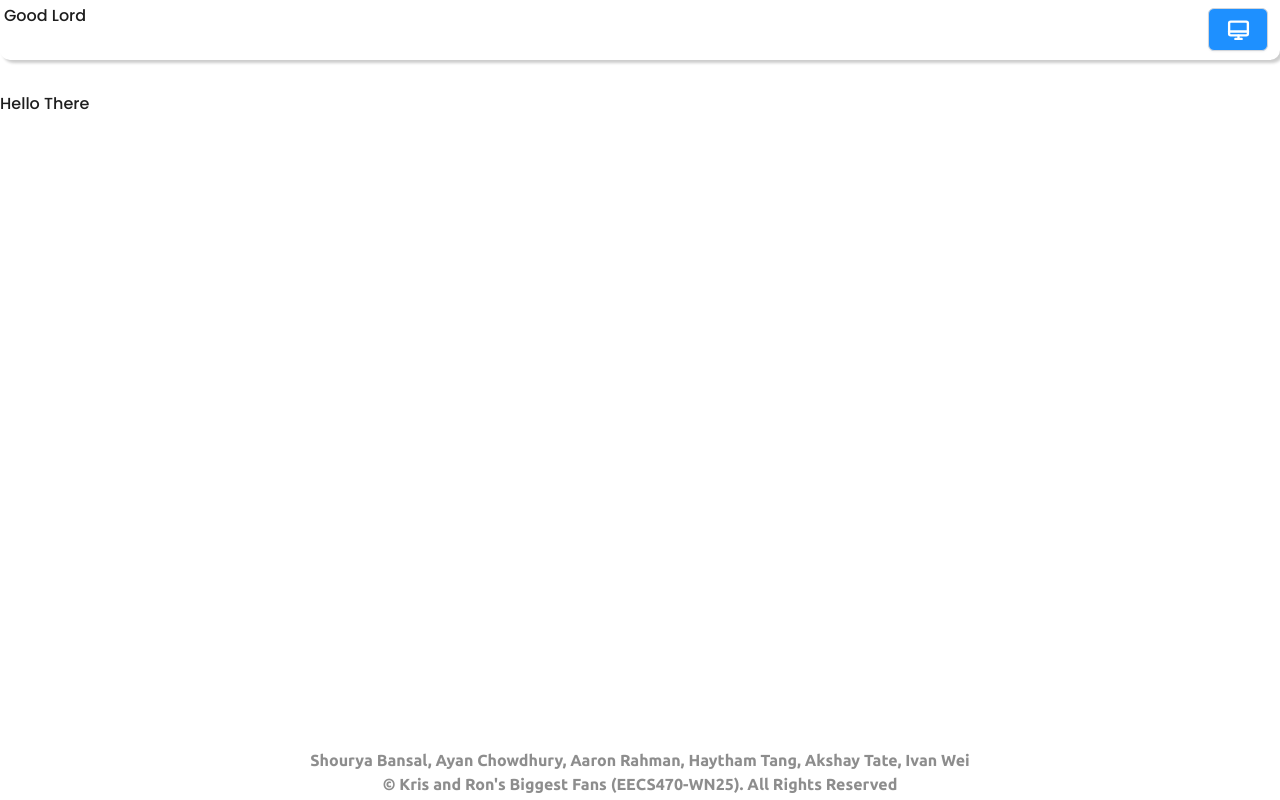
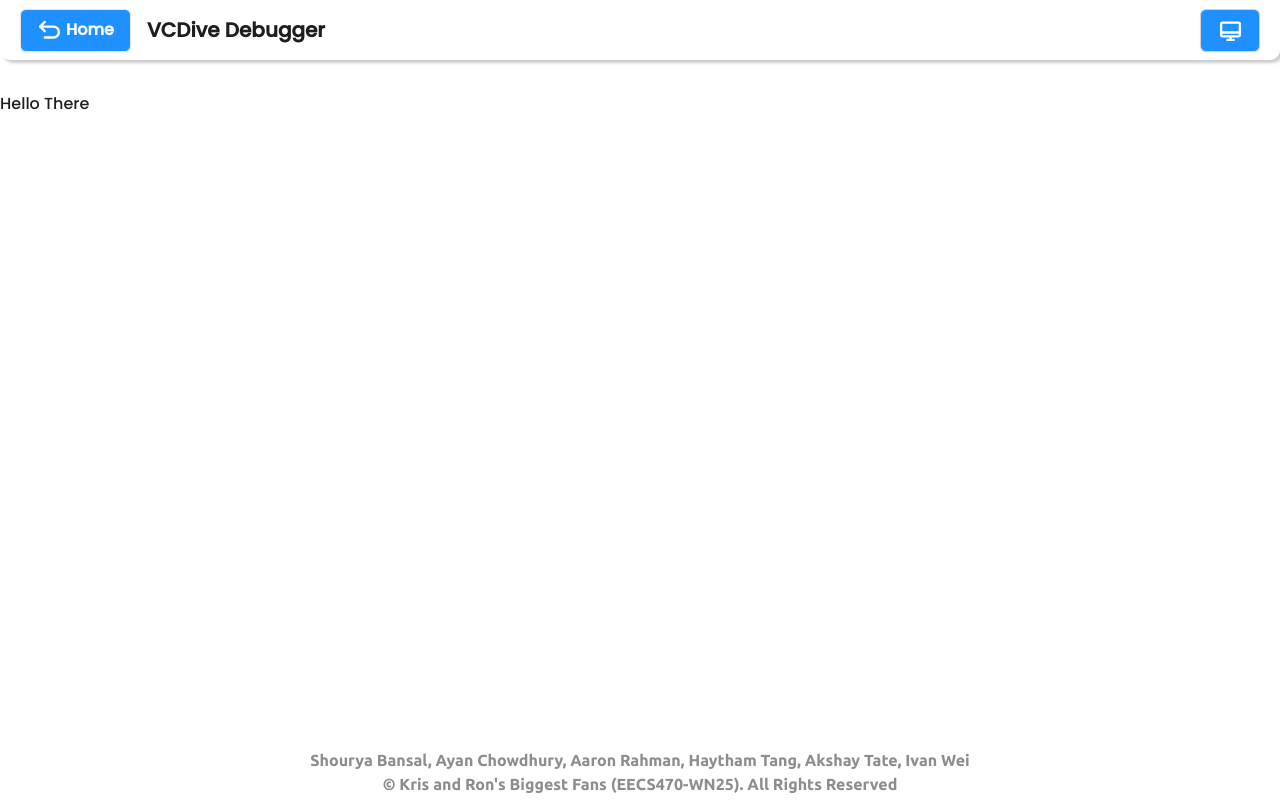
Before and after one commit to haytham918/vcdive, a Next.js app: page /debugger in a window 1280 px wide. Built offline with nearby package versions, Linux system fonts and the light colour scheme.

Commit message:
Add a back to home button and a title for the debugger header

```diff
--- a/src/app/debugger/layout.tsx
+++ b/src/app/debugger/layout.tsx
@@ -1,5 +1,6 @@
 import ThemeToggle from "@/components/ThemeToggle";
 import "../globals.css";
+import DebuggerHeader from "@/components/DebuggerHeader";
 
 // Define the Layout for the Debugger (additional stuff for header)
 export default function DebuggerLayout({
@@ -10,7 +11,7 @@ export default function DebuggerLayout({
   return (
     <>
       <header>
-        <div>Good Lord</div>
+        <DebuggerHeader />
         <ThemeToggle />
       </header>
       <main>{children}</main>
--- a/src/app/globals.css
+++ b/src/app/globals.css
@@ -86,6 +86,8 @@ header {
   border-radius: 0px 0px 10px 10px;
   box-shadow: 3px 3px 3px var(--box-shadow-color);
   margin-bottom: 2rem;
+  align-items: center;
+  justify-content: center;
 }
 
 main {
@@ -110,6 +112,7 @@ main {
   padding-left: 1rem;
   padding-right: 1rem;
   font-weight: bold;
+  column-gap: 0.25rem;
 }
 
 button:active {
--- /dev/null
+++ b/src/components/DebuggerHeader.css
@@ -0,0 +1,8 @@
+.debugger-header {
+  margin-left: 1rem;
+  display: flex;
+  flex-direction: row;
+  column-gap: 1rem;
+  align-items: center;
+  justify-content: center;
+}
--- a/src/components/DebuggerHeader.tsx
+++ b/src/components/DebuggerHeader.tsx
@@ -1,6 +1,20 @@
+"use client";
+import Link from "next/link";
+import { ArrowUUpLeft } from "phosphor-react";
+import "./DebuggerHeader.css";
 // Additional header stuff for the debugger page
 const DebuggerHeader = () => {
-  return <div>Debugger</div>;
+  return (
+    <div className="debugger-header">
+      {/* Button to go back */}
+      <Link href="/" className="btn btn-babyblue">
+        <ArrowUUpLeft size={25} weight="bold" />
+        <span> Home </span>
+      </Link>
+
+      <h1 className="text-xl font-bold">VCDive Debugger</h1>
+    </div>
+  );
 };
 
 export default DebuggerHeader;
--- a/src/components/ThemeToggle.tsx
+++ b/src/components/ThemeToggle.tsx
@@ -57,7 +57,7 @@ const ThemeToggle = () => {
   return (
     <Menu
       as="div"
-      className="ml-auto relative inline-block text-left font-bold mr-2 mt-1"
+      className="ml-auto relative inline-block text-left font-bold mr-4"
     >
       <MenuButton className="w-[60px] flex items-center justify-center rounded-md border border-gray-300 shadow-sm px-4 py-2 bg-babyblue text-white hover:bg-babyblue-hover focus:outline-none">
         {currentOption ? currentOption.icon : "Mode"}
```
